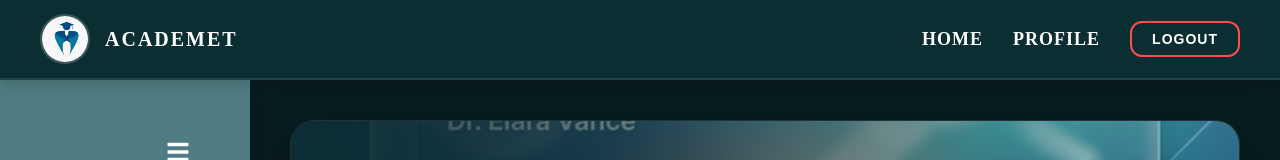
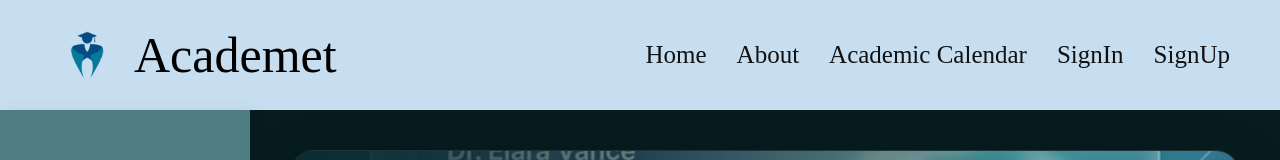
Before and after one commit to KKPremarathna/student-result-summarization-system, a React (Create React App) app in the folder client/: page /lecturer/home in a window 1280 px wide. Shown: the top 160 px of the page. Built offline with nearby package versions, Linux system fonts and the light colour scheme; no server answers.

Commit message:
added innernavbar for lecturer page

```diff
--- a/client/src/components/LecturerLayout.jsx
+++ b/client/src/components/LecturerLayout.jsx
@@ -1,5 +1,5 @@
 import { useState } from "react";
-import Navbar from "./LecturerNavbar.jsx";
+import InnerNavbar from "./InnerNavbar.jsx";
 import Sidebar from "./LecturerSidebar.jsx";
 import "../styles/LecturerLayout.css";
 
@@ -20,7 +20,7 @@ function LecturerLayout({ children }) {
     <div className="lecturer-layout">
 
       {/* Top Navbar with solid background */}
-      <Navbar toggleSidebar={toggleSidebar} />
+      <InnerNavbar toggleSidebar={toggleSidebar} />
 
       <div className="lecturer-layout__body">
 
```
